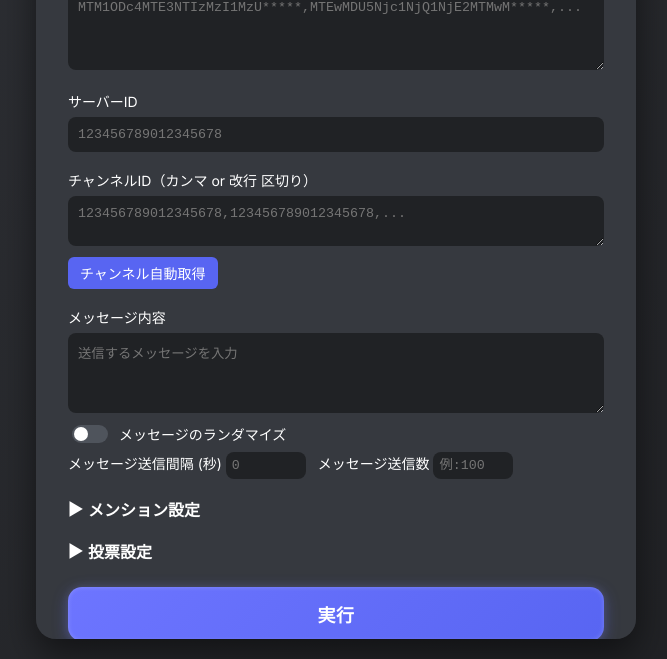
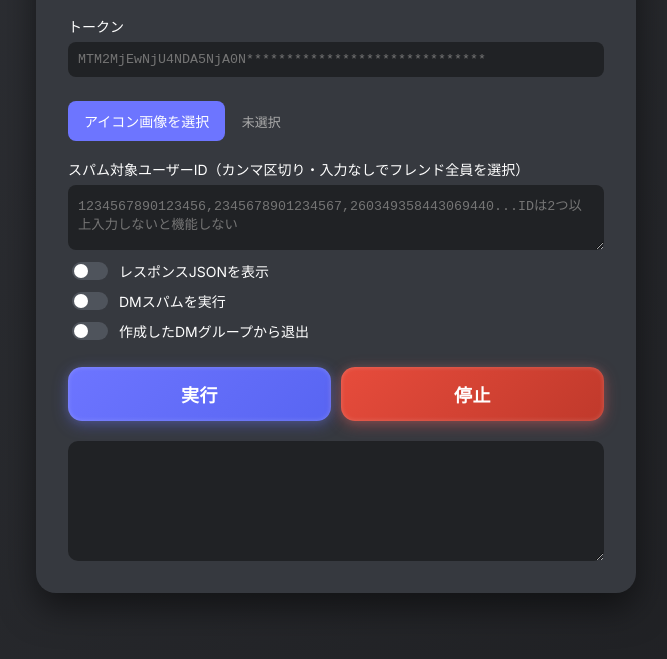
Before and after one commit to yoshihisa11132/ozeu-web-raider, a plain HTML site: page index.html in a window 1280 px wide. Shown: the part 141-800 px from the top of the page, without its empty margins (304-971 px from the left). Drawn offline with Linux system fonts and the light colour scheme.

Commit message:
Add files via upload

```diff
--- a/index.html
+++ b/index.html
@@ -2,7 +2,7 @@
 <html lang="ja">
 <head>
   <meta charset="UTF-8" />
-  <title>OZEU Web Spammer</title>
+  <title>OZEU DMグループスパム</title>
   <link href="https://fonts.googleapis.com/css2?family=Inter:wght@400;600&display=swap" rel="stylesheet">
   <style>
     /* スクロールバーのスタイル */
@@ -10,7 +10,6 @@
     ::-webkit-scrollbar-track { background: #202225; border-radius: 3px; }
     ::-webkit-scrollbar-thumb { background: #5865f2; border-radius: 3px; }
     ::-webkit-scrollbar-thumb:hover { background: #7289da; }
-
 
     *, *::before, *::after { box-sizing: border-box; }
     body {
@@ -97,7 +96,7 @@
 
     /* ボタン */
     button.primary {
-      margin-top:24px; width:100%; padding:14px;
+      margin-top:24px; width:50%; padding:14px;
       border:none; border-radius:14px;
       background:linear-gradient(135deg,#6d75ff,#5865f2);
       color:#fff; font-weight:700; font-size:18px;
@@ -121,39 +120,29 @@
       box-shadow:inset 0 4px 6px rgba(0,0,0,.3);
     }
     button.primary.loading {
-      color:transparent; pointer-events:none;
+      color:#fff; pointer-events:none;
     }
-
     button.secondary {
-      margin-top:8px; padding:6px 12px;
-      background:#5865f2; color:#fff;
-      font-size:14px; border:none; border-radius:6px;
-      position:relative; overflow:hidden;
+      margin-top:24px; width:50%; padding:14px;
+      border:none; border-radius:14px;
+      background:linear-gradient(135deg,#e74c3c,#c0392b);
+      color:#fff; font-weight:700; font-size:18px;
+      letter-spacing:.5px; cursor:pointer; position:relative;
+      box-shadow:
+        0 4px 15px rgba(236,81,81,.4),
+        0 0 10px rgba(255,255,255,.1),
+        inset 0 0 5px rgba(255,255,255,.2);
+      overflow:hidden; transition:all .3s;
     }
-    button.secondary::after {
-      content:''; position:absolute;
-      top:0; left:0; width:100%; height:100%;
-      background:rgba(255,255,255,0.1);
-      opacity:0; transition:opacity .3s;
-    }
-    button.secondary:hover::after { opacity:1; }
-    button.secondary:active::after { background:rgba(255,255,255,0.2); }
-
-    /* 停止・退出ボタン強調 */
-    #stopSpam, #leaveBtn {
-      width:48%; padding:10px;
-      border:none; border-radius:10px;
-      background:linear-gradient(135deg,#e74c3c,#c0392b);
-      color:#fff; font-weight:700; font-size:14px;
-      letter-spacing:.5px; cursor:pointer; transition:all .3s;
-      margin-top:12px;
-      box-shadow: 0 4px 10px rgba(255,0,0,0.3);
-    }
-    #stopSpam:hover, #leaveBtn:hover {
+    button.secondary:hover {
       background:linear-gradient(135deg,#c0392b,#e74c3c);
+      box-shadow:
+        0 6px 22px rgba(236,81,81,.6),
+        0 0 24px rgba(255,255,255,.2),
+        inset 0 0 10px rgba(255,255,255,.3);
       transform:scale(1.03);
     }
-    #stopSpam:active, #leaveBtn:active {
+    button.secondary:active {
       transform:scale(0.96);
       box-shadow:inset 0 4px 6px rgba(0,0,0,.3);
     }
@@ -163,88 +152,71 @@
       gap: 10px;
       justify-content: center;
     }
-
-    /* Advanced options (details) */
-    details { margin-top:18px; }
-    summary { list-style:none; padding-left:20px; cursor:pointer; font-weight:600; position:relative; margin-top:0; }
-    summary::-webkit-details-marker { display:none; }
-    summary::marker { content:none; }
-    summary::before { content:'▶'; position:absolute; left:0; top:50%; transform:translateY(-50%); transition:transform .3s ease; }
-    details[open] > summary::before { transform:translateY(-50%) rotate(90deg); }
-    .detail-content { transform-origin:top center; transform:scaleY(0); opacity:0; transition:transform .3s ease, opacity .3s ease; }
-    details[open] .detail-content { transform:scaleY(1); opacity:1; }
+	.file-input-wrapper {
+		position: relative;
+		margin-top: 6px;
+	}
+	.file-label {
+		display: inline-block;
+		padding: 10px 16px;
+		background-color: #6d75ff;
+		color: #fff;
+		border-radius: 8px;
+		cursor: pointer;
+		font-size: 14px;
+		font-weight: 500;
+		transition: background 0.2s ease;
+	}
+	.file-label:hover {
+		background-color: #5865f2;
+	}
+	.file-name {
+		display: inline-block;
+		margin-left: 12px;
+		font-size: 13px;
+		color: #aaa;
+	}
+	input[type="file"] {
+		display: none;
+	}
 
     #log { margin-top:20px; padding:10px; height:120px; overflow-y:auto; background:#202225; border-radius:10px; font-family:monospace; font-size:12px; white-space:pre-wrap; resize: vertical;}
   </style>
 </head>
 <body>
   <div class="card">
-    <h2>OZEU Web Spammer</h2>
+    <h2>OZEU DMグループスパム</h2>
     <form id="form">
-      <label>トークン（カンマ or 改行 区切り）
-        <textarea id="tokens" rows="4" placeholder="MTM1ODc4MTE3NTIzMzI1MzU*****,MTEwMDU5Njc1NjQ1NjE2MTMwM*****,..."></textarea>
+      <label>トークン
+        <input type="text" id="token" required placeholder="MTM2MjEwNjU4NDA5NjA0N******************************">
       </label>
-
-      <label>サーバーID
-        <input type="text" id="guildId" required placeholder="123456789012345678">
+      <div class="file-input-wrapper" bis_skin_checked="1">
+		<label class="file-label" for="image">アイコン画像を選択</label>
+		<input type="file" id="image" accept="image/*">
+		<span class="file-name" id="fileName">未選択</span>
+	</div>
+      <label>スパム対象ユーザーID（カンマ区切り・入力なしでフレンド全員を選択）
+        <textarea id="userIds" placeholder="1234567890123456,2345678901234567,260349358443069440...IDは2つ以上入力しないと機能しない" rows="3"></textarea>
       </label>
-
-      <label>チャンネルID（カンマ or 改行 区切り）
-        <textarea id="channelIds" rows="2" placeholder="123456789012345678,123456789012345678,..."></textarea>
-      </label>
-      <button type="button" id="autoFillChannels" class="secondary">チャンネル自動取得</button>
-
-      <label>メッセージ内容
-        <textarea id="message" rows="4" placeholder="送信するメッセージを入力"></textarea>
-      </label>
-
-      <label class="checkbox-container">
-        <input type="checkbox" id="randomize">
-        <span>メッセージのランダマイズ</span>
-      </label>
-
-      <div class="row">
-        <label>メッセージ送信間隔 (秒)
-          <input type="number" id="delay" min="0" step="0.1" placeholder="0">
-        </label>
-        <label>メッセージ送信数
-          <input type="number" id="limit" min="1" step="1" placeholder="例:100">
-        </label>
+      <div class="checkbox-container">
+        <input type="checkbox" id="showLogsCheckbox">
+        <span>レスポンスJSONを表示</span>
       </div>
-
-      <details>
-        <summary>メンション設定</summary>
-        <div class="detail-content">
-          <label>メンションするユーザーID一覧（カンマ or 改行 区切り）
-            <textarea id="mentionIds" rows="2" placeholder="123456789012345678,123456789012345678"></textarea>
-          </label>
-          <button type="button" id="fetchMentions" class="secondary">メンション自動取得</button>
-        </div>
-      </details>
-
-      <details>
-        <summary>投票設定</summary>
-        <div class="detail-content">
-          <label>投票 タイトル
-            <input type="text" id="pollTitle" placeholder="投票タイトル">
-          </label>
-          <label>投票 選択肢（カンマ or 改行 区切り）
-            <textarea id="pollAnswers" rows="2" placeholder="選択肢1,選択肢2,..."></textarea>
-          </label>
-        </div>
-      </details>
-
-      <button id="submitBtn" type="submit" class="primary" disabled>実行</button>
+      <div class="checkbox-container">
+        <input type="checkbox" id="spamDmCheckbox">
+        <span>DMスパムを実行</span>
+      </div>
+      <div class="checkbox-container">
+        <input type="checkbox" id="leaveDMCheckbox">
+        <span>作成したDMグループから退出</span>
+      </div>
+      <div class="button-container">
+		<button id="submitBtn" type="submit" class="primary">実行</button>
+		<button type="button" id="stopBtn" class="secondary">停止</button>
+	  </div>
     </form>
-
-    <div class="button-container">
-      <button id="stopSpam" class="secondary">スパム停止</button>
-      <button id="leaveBtn" class="secondary">サーバー退出</button>
-    </div>
-
     <div id="log"></div>
   </div>
-
   <script src="script.js"></script>
 </body>
 </html>
```
